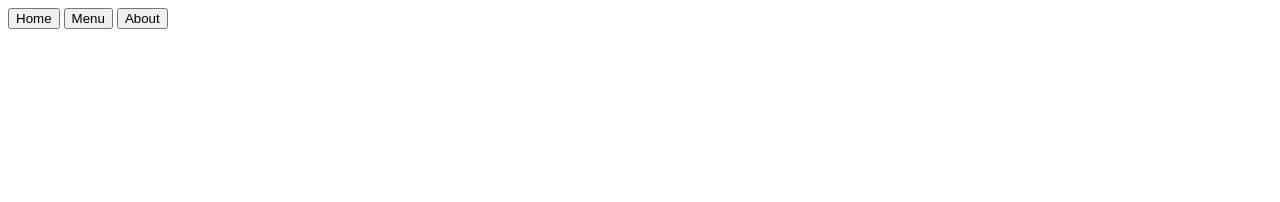
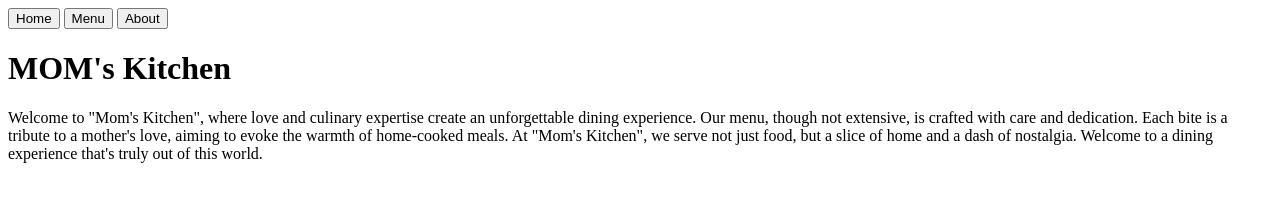
Before and after one commit to Ashwaatthaamaaa/Restaurant-Page, a plain HTML site: page src/index.html in a window 1280 px wide. Drawn offline with Linux system fonts and the light colour scheme.

Commit message:
test the webpack

```diff
--- a/src/index.html
+++ b/src/index.html
@@ -13,7 +13,10 @@
             <button>About</button>
         </nav>
         <div id="content">
-
+            <div class="home">
+                <h1>MOM's Kitchen</h1>
+                <div class="momImage"></div>
+                <p class="intro">Welcome to "Mom's Kitchen", where love and culinary expertise create an unforgettable dining experience. Our menu, though not extensive, is crafted with care and dedication. Each bite is a tribute to a mother's love, aiming to evoke the warmth of home-cooked meals. At "Mom's Kitchen", we serve not just food, but a slice of home and a dash of nostalgia. Welcome to a dining experience that's truly out of this world.</p>
         </div>
     </header>
 </body>
```
